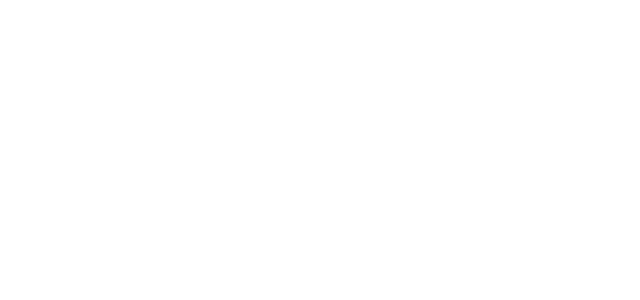
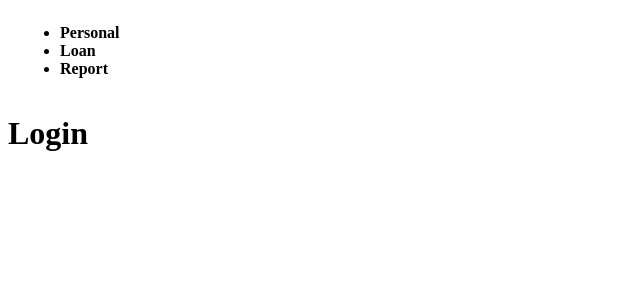
Before and after one commit to nandartika/web-financial-management, a React (Vite) app: page /login in a window 1280 px wide. Before the commit this address had no page. Shown: the top 300 px of the page, without its empty margins (0-640 px from the left). Built offline with nearby package versions, Linux system fonts and the light colour scheme.

Commit message:
add: login, personal, loan, report pages

```diff
--- a/src/App.jsx
+++ b/src/App.jsx
@@ -1,14 +1,21 @@
-import { Route, Routes } from "react-router-dom"
-import MainLayout from "./layouts/MainLayout"
+import { Route, Routes } from "react-router-dom";
+import MainLayout from "./layouts/MainLayout";
+import LoanPage from "./pages/LoanPages";
+import ReportPage from "./pages/ReportPages";
+import PersonalPage from "./pages/PersonalPage";
+import LoginPage from "./pages/LoginPages";
 
 function App() {
   return (
     <Routes>
-      <Route path="/" element={<MainLayout />} >
-        <Route path="/" element={<h1>Coba</h1>} />
+      <Route path="/" element={<MainLayout />}>
+        <Route path="/login" element={<LoginPage />} />
+        <Route index element={<PersonalPage />} />
+        <Route path="/loan" element={<LoanPage />} />
+        <Route path="/report" element={<ReportPage />} />
       </Route>
     </Routes>
-  )
+  );
 }
 
-export default App
+export default App;
--- /dev/null
+++ b/src/pages/LoanPages.jsx
@@ -0,0 +1,5 @@
+function LoanPage() {
+  return <h1>Loan</h1>;
+}
+
+export default LoanPage;
--- /dev/null
+++ b/src/pages/LoginPages.jsx
@@ -0,0 +1,5 @@
+function LoginPage() {
+  return <h1>Login</h1>;
+}
+
+export default LoginPage;
--- /dev/null
+++ b/src/pages/PersonalPage.jsx
@@ -0,0 +1,5 @@
+function PersonalPage() {
+  return <h1>Personal</h1>;
+}
+
+export default PersonalPage;
--- /dev/null
+++ b/src/pages/ReportPages.jsx
@@ -0,0 +1,5 @@
+function ReportPage() {
+  return <h1>Report</h1>;
+}
+
+export default ReportPage;
```
